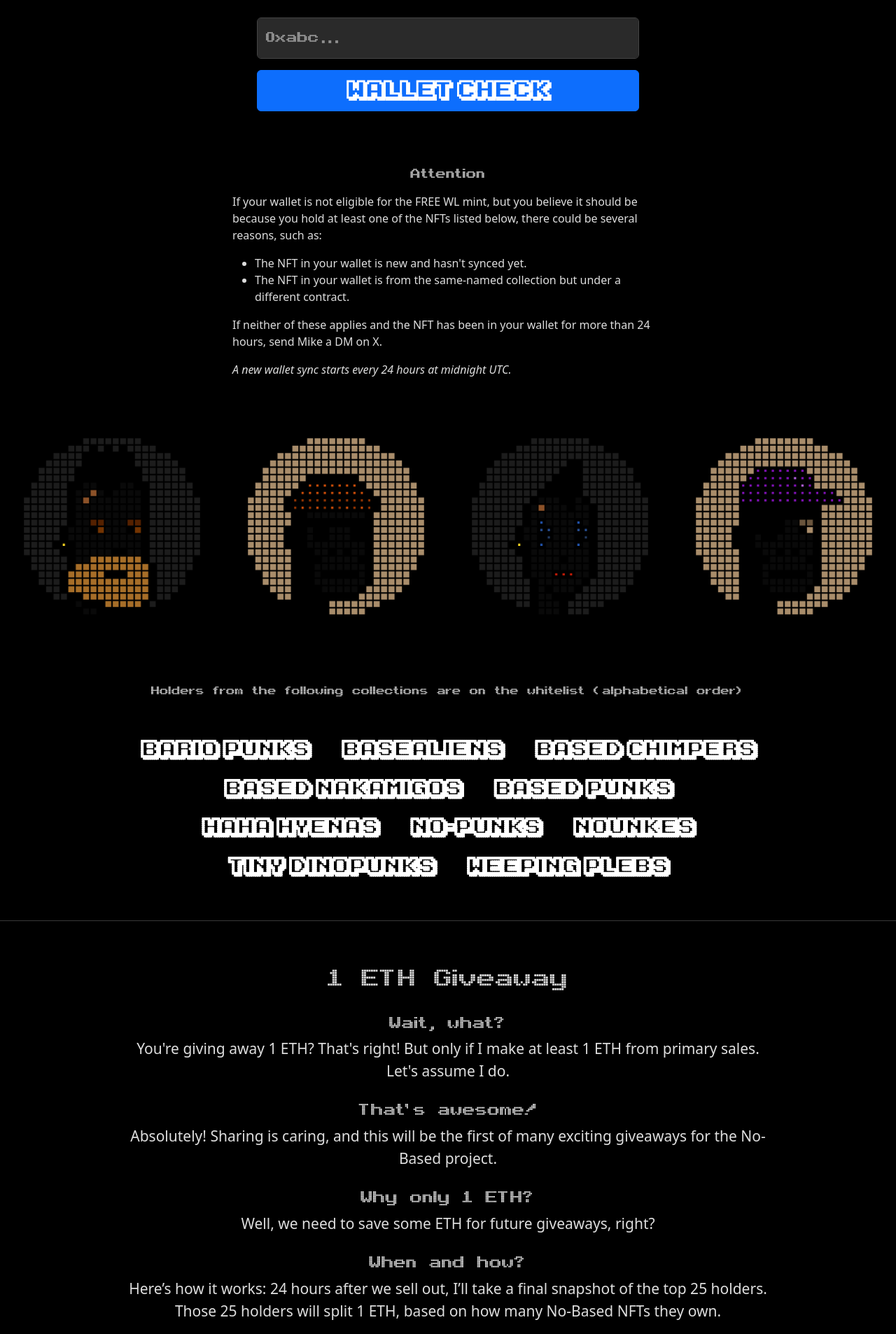
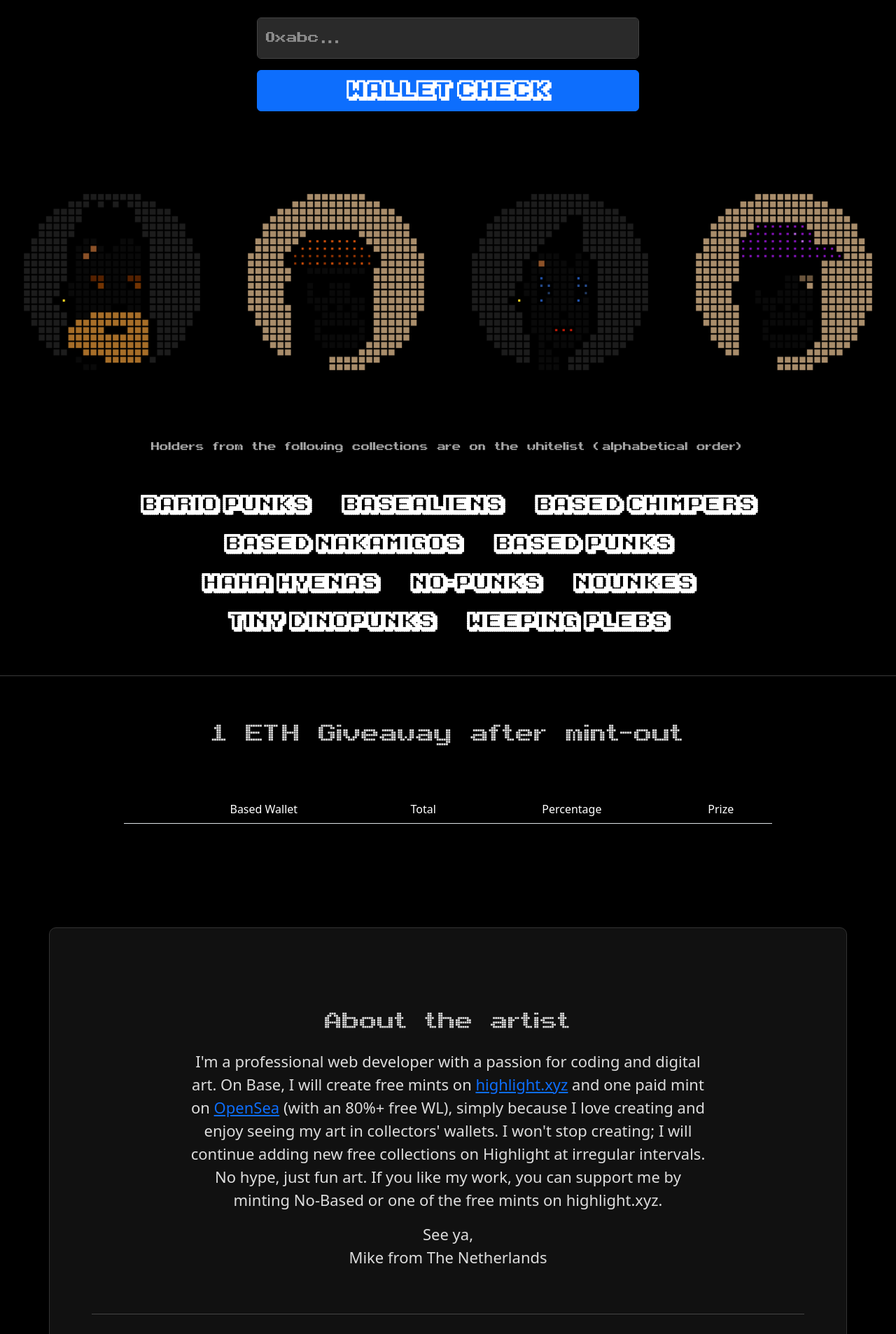
Before and after one commit to zeeleluc/nft-websites, a PHP site: page / in a window 1280 px wide. Shown: the part 558-2464 px from the top of the page at 70% size. Run offline with PHP 8.4, Linux system fonts and the light colour scheme.

Commit message:
table fixes and remove some text

```diff
--- a/nobased/templates/views/website/home.phtml
+++ b/nobased/templates/views/website/home.phtml
@@ -56,31 +56,6 @@
 </div>
 
 <div class="container-fluid">
-    <div class="row justify-content-center mt-3 mb-5">
-        <div class="col col-12 col-md-6">
-            <h2>Attention</h2>
-            <div class="text-start">
-                <p>
-                    If your wallet is not eligible for the FREE WL mint, but you believe it should be because you hold at least one of the NFTs listed below, there could be several reasons, such as:
-                </p>
-                <ul>
-                    <li>The NFT in your wallet is new and hasn't synced yet.</li>
-                    <li>The NFT in your wallet is from the same-named collection but under a different contract.</li>
-                </ul>
-                <p>
-                    If neither of these applies and the NFT has been in your wallet for more than 24 hours, send Mike a DM on X.
-                </p>
-                <p>
-                    <em>
-                        A new wallet sync starts every 24 hours at midnight UTC.
-                    </em>
-                </p>
-            </div>
-        </div>
-    </div>
-</div>
-
-<div class="container-fluid">
     <div class="row justify-content-center my-5">
         <?php foreach ($images as $image): ?>
             <div class="col col-6 col-lg-3">
@@ -109,42 +84,7 @@
 <div class="container">
     <div class="row justify-content-center">
         <div class="col col-12 col-md-10 col-lg-10 giveaway">
-            <h3 class="mt-2">1 ETH Giveaway</h3>
-            <h4 class="mb-0 pb-0">Wait, what?</h4>
-            <p>
-                You're giving away 1 ETH? That's right! But only if I make at least 1 ETH from primary sales. Let's assume I do.
-            </p>
-
-            <h4 class="mb-0 pb-0">That's awesome!</h4>
-            <p>
-                Absolutely! Sharing is caring, and this will be the first of many exciting giveaways for the No-Based project.
-            </p>
-
-            <h4 class="mb-0 pb-0">Why only 1 ETH?</h4>
-            <p>
-                Well, we need to save some ETH for future giveaways, right?
-            </p>
-
-            <h4 class="mb-0 pb-0">When and how?</h4>
-            <p>
-                Here’s how it works: 24 hours after we sell out, I’ll take a final snapshot of the top 25 holders.
-                Those 25 holders will split 1 ETH, based on how many No-Based NFTs they own.
-            </p>
-
-            <h4 class="mb-0 pb-0">Why do this?</h4>
-            <p>
-                This could give the project a major boost in secondary sales right after we sell out, which could push us to the top spot on several marketplaces.
-            </p>
-
-            <br />
-            <br />
-            <p>
-                <em>Synced at: <?=$top25syncedAt; ?></em>
-                <br />
-                THE TABLE BELOW IS DUMMY DATA - THE COLLECTION HAS NOT YET STARTED MINTING
-            </p>
-
-
+            <h3 class="mt-2">1 ETH Giveaway after mint-out</h3>
 
             <div class="table-responsive">
                 <table class="table text-white my-5">
```
Also changed, not shown: nobased/lib/App/Action/CacheTop25HoldersAction.php (+2 -13 lines).
